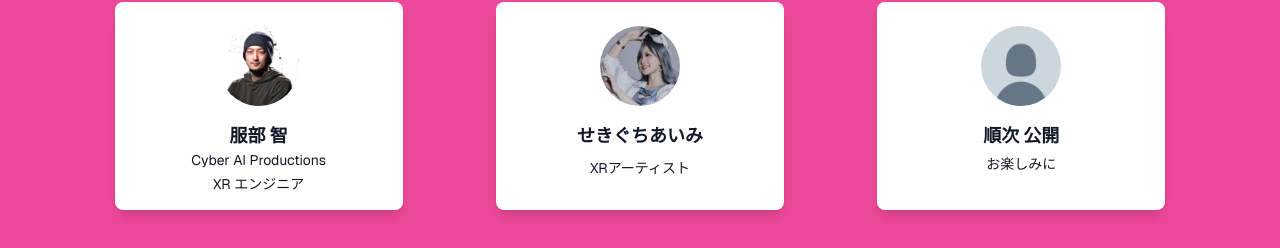
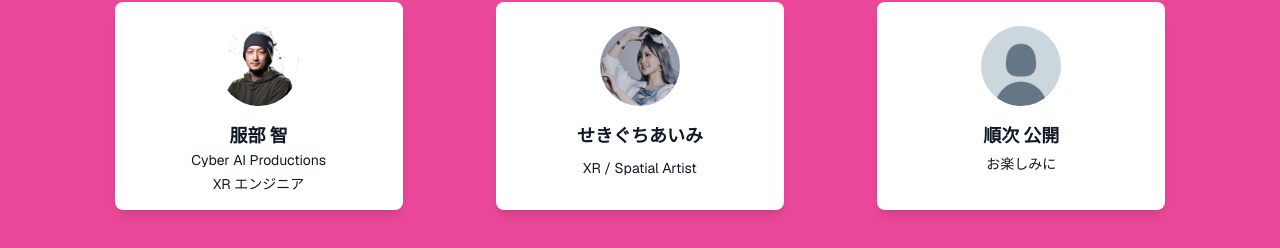
Before and after one commit to Takuzen/vdc-tokyo, a Next.js app: page / in a window 1280 px wide. Shown: the part 4386-4634 px from the top of the page. Built offline with nearby package versions, Linux system fonts and the light colour scheme.

Commit message:
chore: text fix

```diff
--- a/src/pages/index.js
+++ b/src/pages/index.js
@@ -21,7 +21,7 @@ const judges = [
   {
     image: "/aimi-sekiguchi-400-400.png",
     name: "せきぐちあいみ",
-    title: "XRアーティスト",
+    title: "XR / Spatial Artist",
     description: "",
     bio: "2016年からVR空間に3Dの絵を描くアーティストとして活動。アート制作やライブペイントのオファーを世界13カ国から受ける。メタバース上の個展会場には世界中から多くの人が訪れ、ヴェネチア国際映画祭VR部門に選出される。NFTアートの初作品が約1300万円で落札され話題となる。2021年「Forbes Japan 100」に選出される。ドバイ政府認定アーティスト",
     socialMedia: [
```
